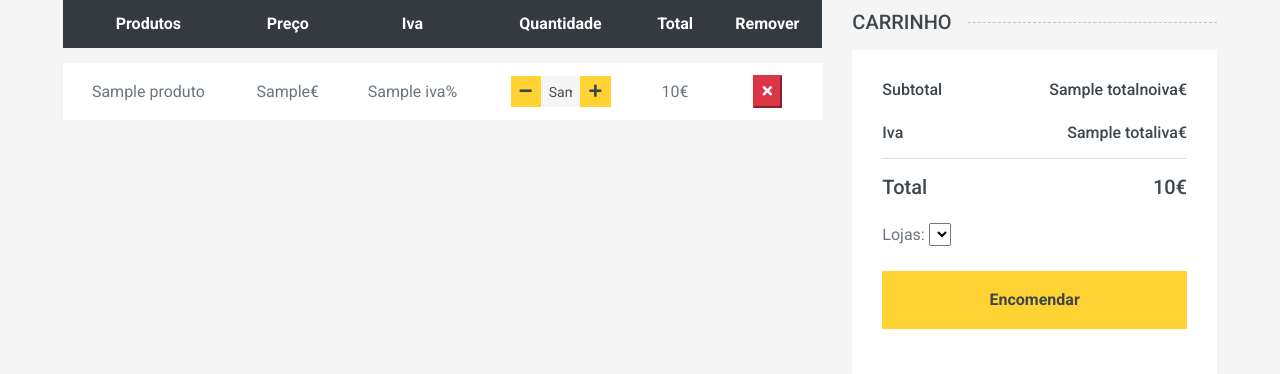
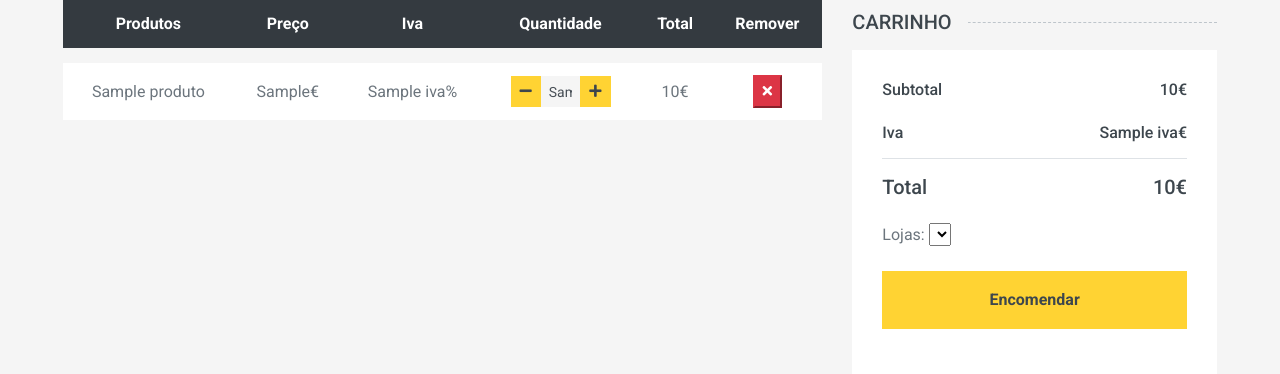
Before and after one commit to FernandoJVideira/PL2-G7_ProjetoPlatSI, a PHP site: the page made by frontend/views/carrinho/view.php in a window 1280 px wide. Shown: the part 145-519 px from the top of the page. Run offline with PHP 8.4, Linux system fonts and the light colour scheme; the template is opened without the code that fills it: most values are stand-ins (such as "Sample title", 1, 10 or a date in 2020); data that the repository does not hold is empty; some libraries are stand-ins or nearby versions.

Commit message:
Carrinho model Fix
- Fixed functions to get the totals

```diff
--- a/frontend/views/carrinho/view.php
+++ b/frontend/views/carrinho/view.php
@@ -67,11 +67,11 @@ use yii\helpers\Url;
                 <div class="border-bottom pb-2">
                     <div class="d-flex justify-content-between mb-3">
                         <h6>Subtotal</h6>
-                        <h6><?= $model->totalnoiva . "€" ?></h6>
+                        <h6><?= $model->total . "€" ?></h6>
                     </div>
                     <div class="d-flex justify-content-between">
                         <h6 class="font-weight-medium">Iva</h6>
-                        <h6 class="font-weight-medium"><?= $model->totaliva . "€" ?></h6>
+                        <h6 class="font-weight-medium"><?= $model->iva . "€" ?></h6>
                     </div>
                 </div>
                 <div class="pt-2">
```
Also changed, not shown: common/models/Carrinho.php (+1 -12 lines).
